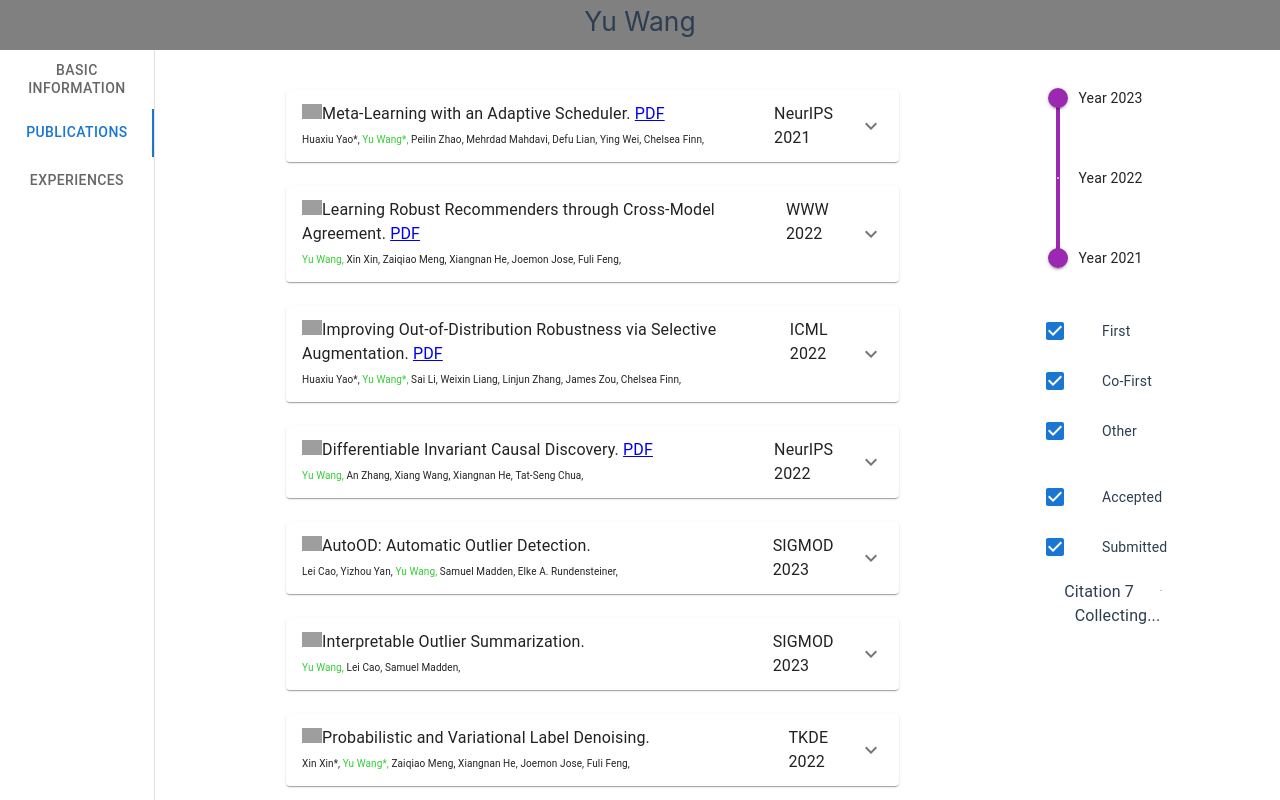
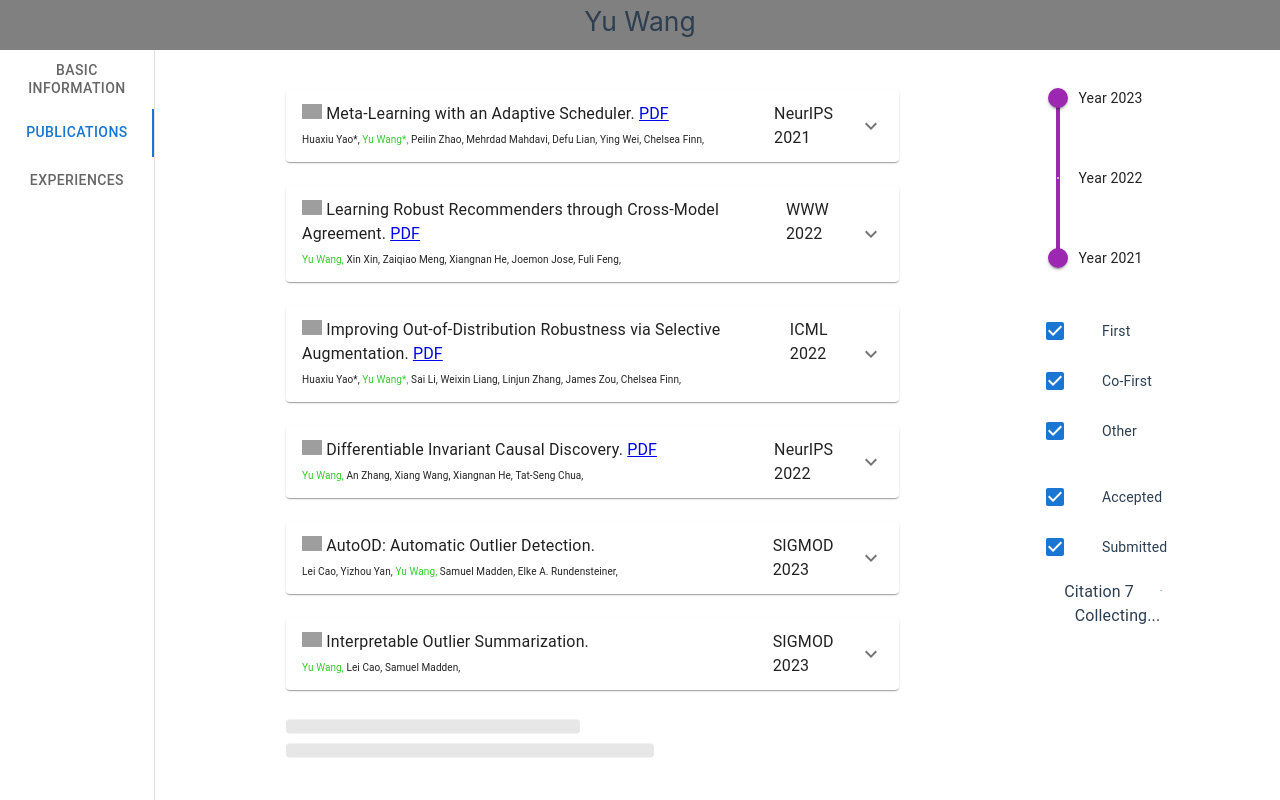
Before and after one commit to wangyu-ustc/wangyu-ustc.github.io, a React (Create React App) app: page / in a window 1280 px wide. Both pictures are taken after a click on the tab "PUBLICATIONS". Built offline with nearby package versions, Linux system fonts and the light colour scheme; grey boxes are pictures that could not be loaded.

Commit message:
update code

```diff
--- a/src/Publications.tsx
+++ b/src/Publications.tsx
@@ -184,13 +184,13 @@ export function Publications() {
     const [citation, setCitation] = React.useState(0);
     const [publicationItemList, setPublicationItemList] = React.useState(publicationItemListAll.slice(0, 0));
     const [expanded, setExpanded] = React.useState<(string | boolean)[]>(Array.from({ length: publicationItemListAll.length }, () => false));
-    // const [expanded, setExpanded] = React.useState<string | false>(false);
+    const [expandedSingle, setExpandedSingle] = React.useState<string | false>(false);
 
 
-    // const handleAccordionChange =
-    //     (panel: string) => (event: React.SyntheticEvent, isExpanded: boolean) => {
-    //         setExpanded(isExpanded ? panel : false);
-    //     };
+    const handleAccordionChangeSingle =
+        (panel: string) => (event: React.SyntheticEvent, isExpanded: boolean) => {
+            setExpandedSingle(isExpanded ? panel : false);
+        };
 
     const handleAccordionChange =
         (panel: string, idx: number) => (event: React.SyntheticEvent, isExpanded: boolean) => {
@@ -229,6 +229,7 @@ export function Publications() {
                                     alt='githubBadge'
                                     src={'https://badgen.net/badge/' + ' ' + '/' + props.status + '/' + (props.status === 'Accepted' ? 'orange' : 'blue')}
                                     height='15px' />
+                                &nbsp;
                                 {props.name} {props.url !== '' ? <a href={props.url}>PDF</a> : <></>} <br></br>
                                 {props.authors.map(
                                     (item, index) => {
@@ -279,15 +280,15 @@ export function Publications() {
 
     React.useEffect(() => {
         // console.log('useEffect called')
+        let pub = 0;
         const appendPublication = () => {
-            if (publicationItemList.length === publicationItemListAll.length) return;
+            if (pub === publicationItemListAll.length) return;
             setPublicationItemList((publicationItemList) => {
-                return publicationItemListAll.slice(0, publicationItemList.length + 1);
+                return publicationItemListAll.slice(0, pub++);
             });
             setTimeout(appendPublication, 100);
         };
         appendPublication();
-
     }, []);
 
     React.useEffect(() => {
@@ -392,7 +393,7 @@ export function Publications() {
                     }}>
                     </div> */}
                     <div style={{ width: '70%' }}>
-                        {/* <Accordion expanded={expanded === 'panel1'} onChange={handleAccordionChange('panel1')}>
+                        {/* <Accordion expanded={expandedSingle === 'panel1'} onChange={handleAccordionChangeSingle('panel1')}>
                             <AccordionSummary
                                 expandIcon={<ExpandMoreIcon />}
                                 aria-controls="panel1bh-content"
```
